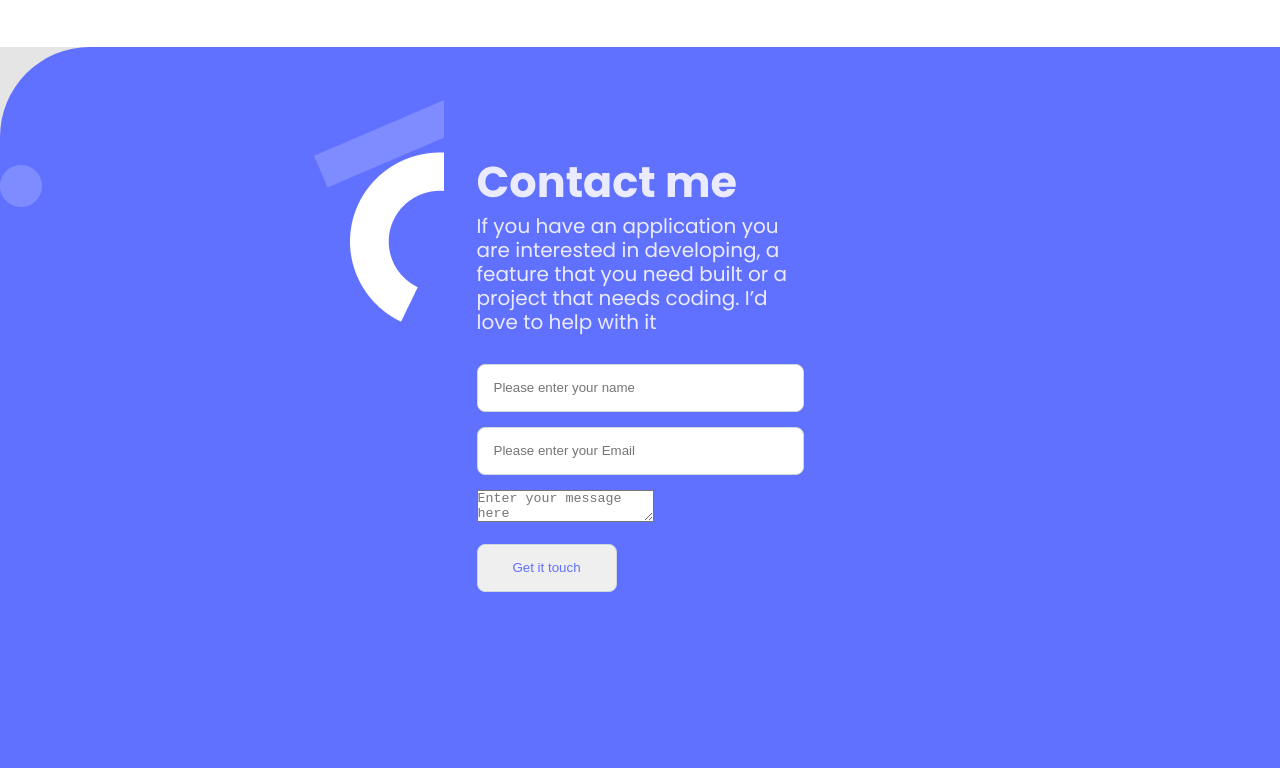
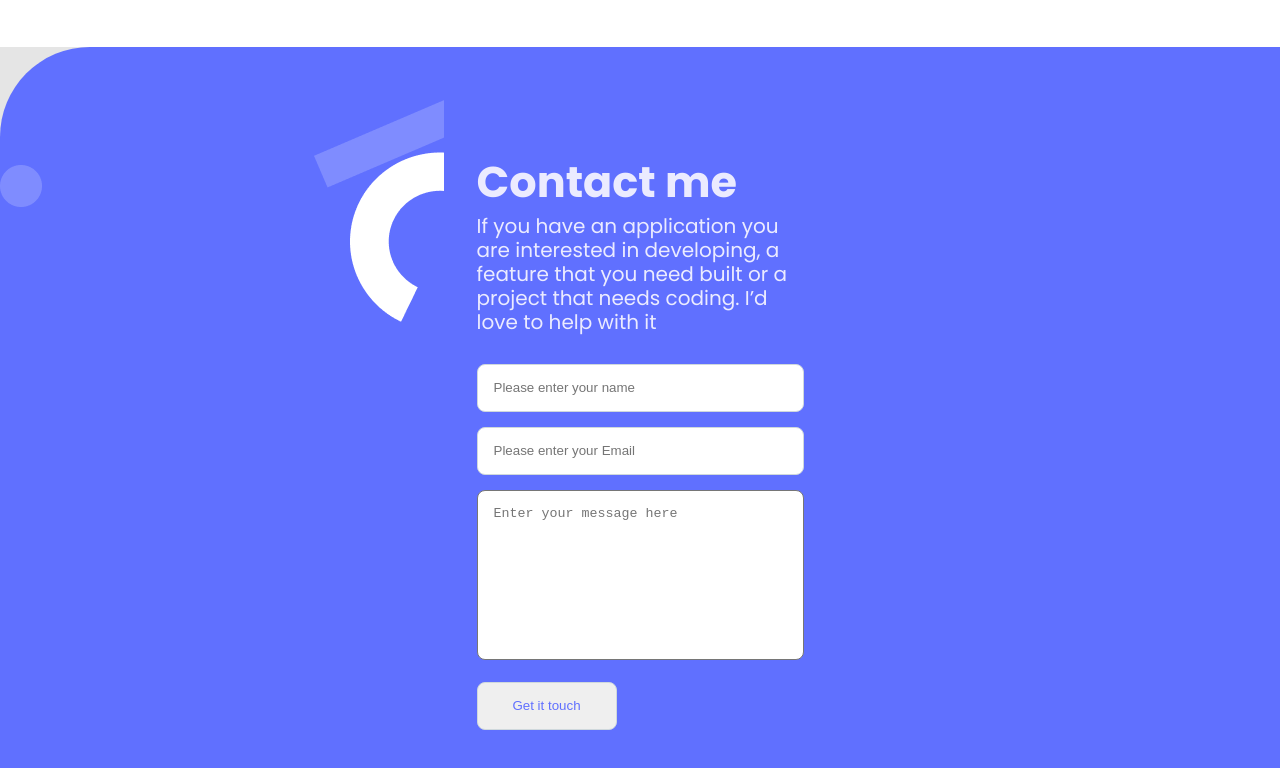
Before and after one commit to elhamatokhi/portfolio-micro, a plain HTML site: page index.html in a window 1280 px wide. Shown: the part 6541-7309 px from the top of the page. Drawn offline with Linux system fonts and the light colour scheme.

Commit message:
added css styles for textarea

```diff
--- a/style.css
+++ b/style.css
@@ -403,6 +403,16 @@ summary:hover .summary-up svg {
   padding:15px 38px 15px 16px;
 }
 
+.input-textarea{
+  height: 170px;
+  width: 327px;
+  left: 0px;
+  top: 0px;
+  border-radius: 8px;
+  padding:15px 38px 15px 16px;
+  resize: none;
+}
+
 .submit-button{
   height: 48px;
   width: 140px;
```
